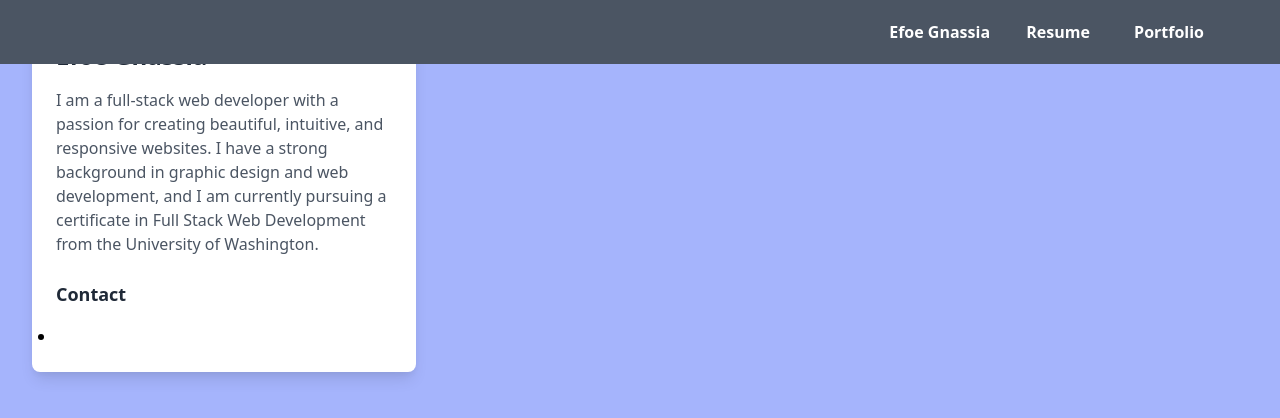
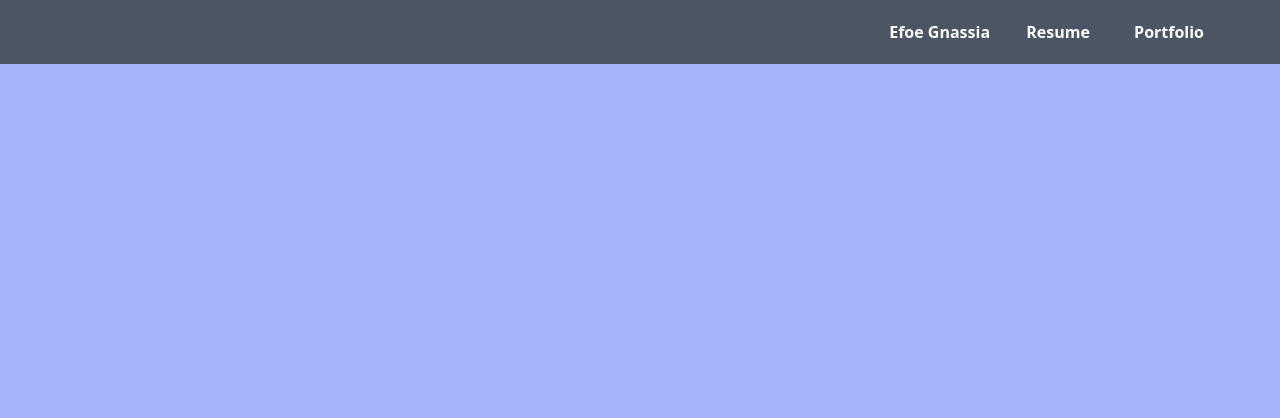
Before and after one commit to efoejean/Portfolio, a website built with Vite: page src/resume.html in a window 1280 px wide. Built offline with nearby package versions, Linux system fonts and the light colour scheme.

Commit message:
edit content

```diff
--- a/src/resume.html
+++ b/src/resume.html
@@ -62,30 +62,7 @@
         </nav>
       </div>
     </header>
-    <div class="container mx-auto px-4">
-      <div class="flex flex-wrap">
-        <div class="w-full md:w-1/2 lg:w-1/3 p-4">
-          <div class="bg-white rounded-lg shadow-lg p-6">
-            <h2 class="text-2xl font-semibold text-gray-800">Efoe Gnassia</h2>
-            <p class="mt-4 text-gray-600">
-              I am a full-stack web developer with a passion for creating
-              beautiful, intuitive, and responsive websites. I have a strong
-              background in graphic design and web development, and I am
-              currently pursuing a certificate in Full Stack Web Development
-              from the University of Washington.
-            </p>
-            <div class="mt-6">
-              <h3 class="text-lg font-semibold text-gray-800">Contact</h3>
-              <ul class="list-disc mt-4">
-                <li class="mt-2">
-                  <a class="text-gray-600 hover:underline" href="mailto: "></a>
-                </li>
-              </ul>
-            </div>
-          </div>
-        </div>
-      </div>
-    </div>
+
     <script src="./index.js" type="module"></script>
   </body>
 </html>
```
